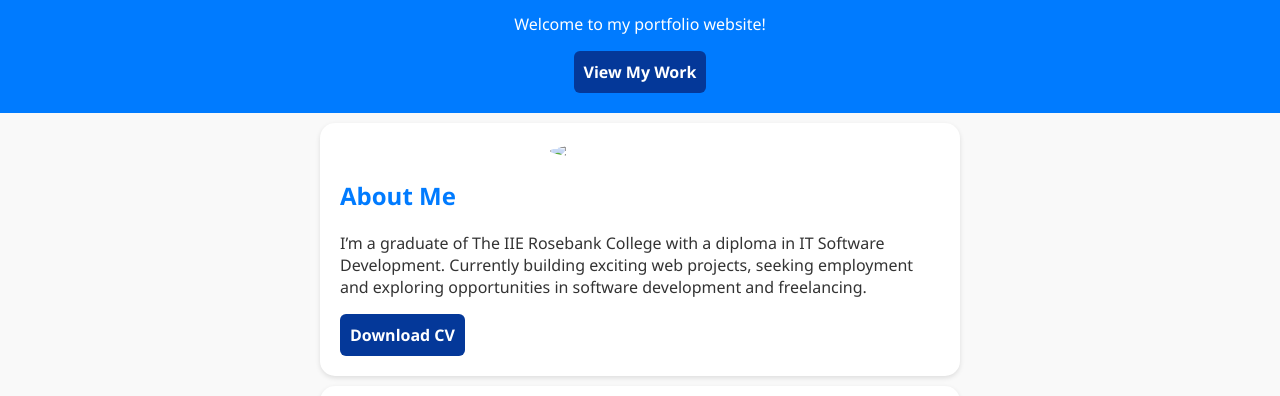
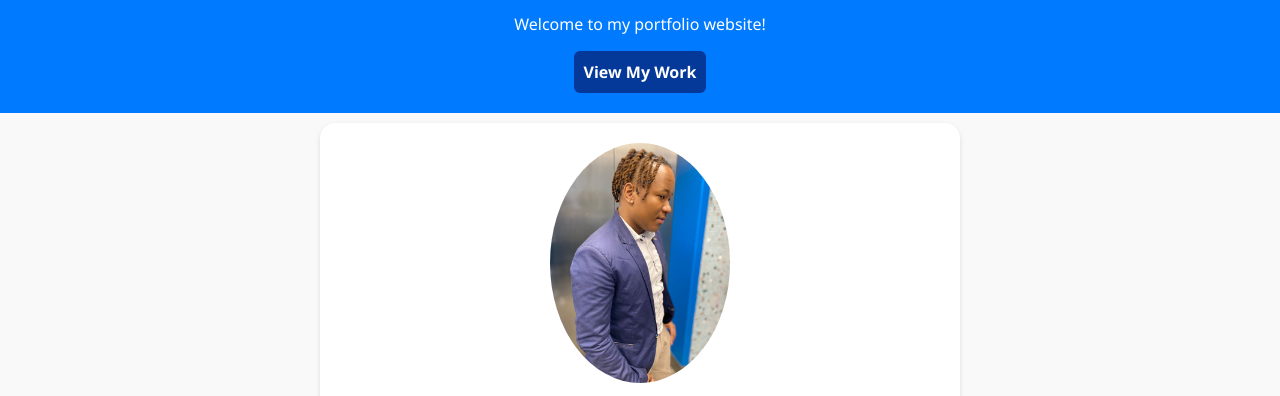
Before and after one commit to tshepza-t/portfolio-website, a plain HTML site: page index.html in a window 1280 px wide. Shown: the part 173-569 px from the top of the page. Drawn offline with Linux system fonts and the light colour scheme.

Commit message:
pic upload

```diff
--- a/index.html
+++ b/index.html
@@ -28,7 +28,7 @@
     </header>
 
     <section class="about" id="about">
-        <img src="c:\Users\Tshepang\OneDrive\Desktop\IMG-20230613-WA0071.jpg"  class = "profile-pic"/>
+        <img src="images/IMG-20230613-WA0071.jpg"  class = "profile-pic"/>
         <p></p>
         <h2>About Me</h2>
         <p>I’m a graduate of The IIE Rosebank College with a diploma in IT Software Development.
```
Also changed, not shown: images/IMG-20230613-WA0071.jpg (added).
